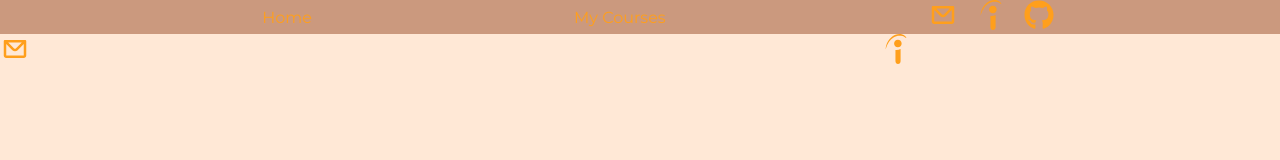
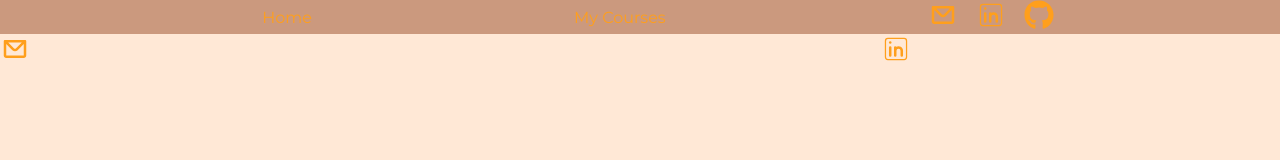
Before and after one commit to MustafaTimbawala/Portfolio, a Next.js app: page /tester in a window 1280 px wide. Shown: the top 160 px of the page. Built offline with nearby package versions, Linux system fonts and the light colour scheme.

Commit message:
Fixed an error

```diff
--- a/src/app/UI/contactLink.tsx
+++ b/src/app/UI/contactLink.tsx
@@ -1,7 +1,7 @@
 
 import styles from "@/app/UI/ui.module.css"
 import { FaGithub} from 'react-icons/fa';
-import { SiIndeed } from 'react-icons/si';
+import { CiLinkedin } from "react-icons/ci";
 import { CgMail } from "react-icons/cg";
 
 
@@ -13,7 +13,7 @@ export default function SocialLinks() {
             <CgMail size={30} color="#FF9F1C" />
         </a>
         <a href="https://www.linkedin.com/in/mustafa-timbawala" target="_blank" rel="noopener noreferrer">
-            <SiIndeed size={30} color="#FF9F1C" />
+            <CiLinkedin size={30} color="#FF9F1C" />
         </a>
         <a href="https://github.com/MustafaTimbawala" target="_blank" rel="noopener noreferrer">
             <FaGithub size={30} color="#FF9F1C" />
--- a/src/app/page.tsx
+++ b/src/app/page.tsx
@@ -49,7 +49,6 @@ export default function Home() {
         </div>
         <div className={styles.projectBin}>
           <ProjectCard project={B58project} />
-          <line></line>
           <ProjectCard project={B07Project}/>
 
         </div>
```
Also changed, not shown: 1 other file (tests, documents, lock files or other folders).
